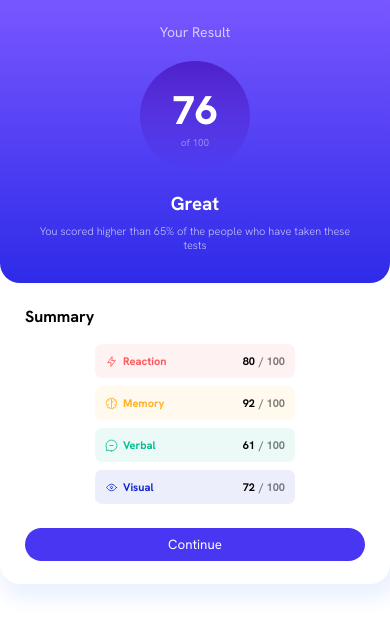
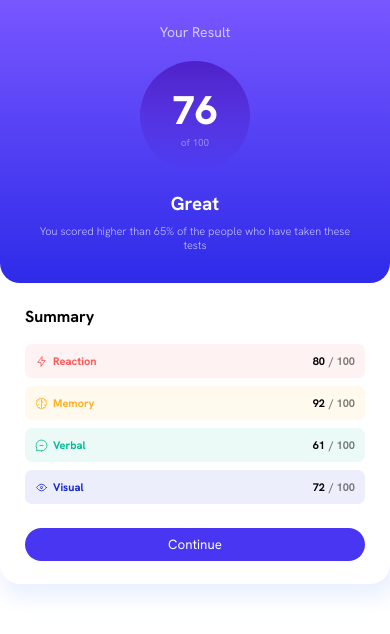
Before and after one commit to plutuxx/ResultsSummaryProject, a plain HTML site: page index.html in a window 390 px wide. Drawn offline with Linux system fonts and the light colour scheme.

Commit message:
Add files via upload

```diff
--- a/style.css
+++ b/style.css
@@ -80,6 +80,7 @@ body {
 }
 
 .right-container {
+    width: 250px;
     display: flex;
     flex-direction: column;
     align-items: center;
@@ -107,7 +108,7 @@ body {
 }
 
 .react-box {
-    width: 200px;
+    width: 100%;
     display: flex;
     flex-direction: row;
     justify-content: space-between;
@@ -132,7 +133,7 @@ body {
 }
 
 .memory-box {
-    width: 200px;
+    width: 100%;
     display: flex;
     flex-direction: row;
     justify-content: space-between;
@@ -157,7 +158,7 @@ body {
 }
 
 .verbal-box {
-    width: 200px;
+    width: 100%;
     display: flex;
     flex-direction: row;
     justify-content: space-between;
@@ -182,7 +183,7 @@ body {
 }
 
 .visual-box {
-    width: 200px;
+    width: 100%;
     display: flex;
     flex-direction: row;
     justify-content: space-between;
@@ -253,7 +254,7 @@ body {
         width: 100%;
         display: flex;
         flex-direction: column;
-        border-radius: 0 0 20px 20px;
+        border: none;
     }
 
     .left-container {
```
